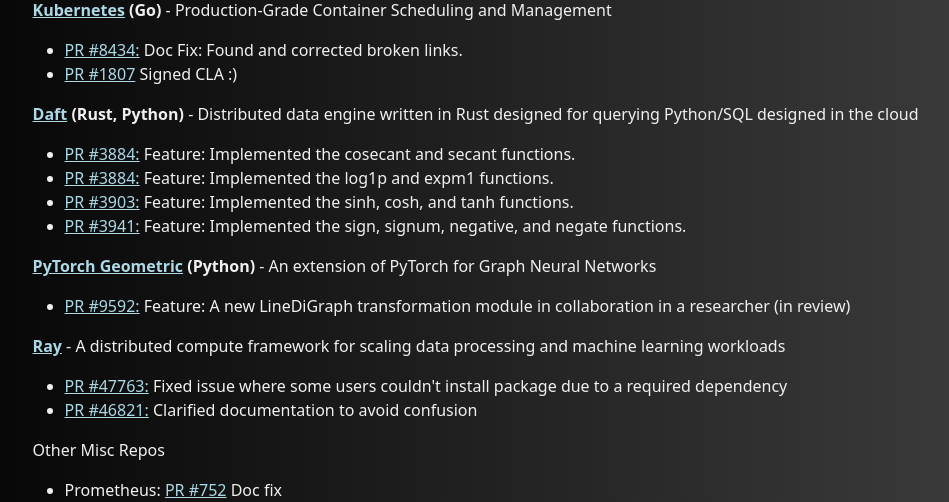
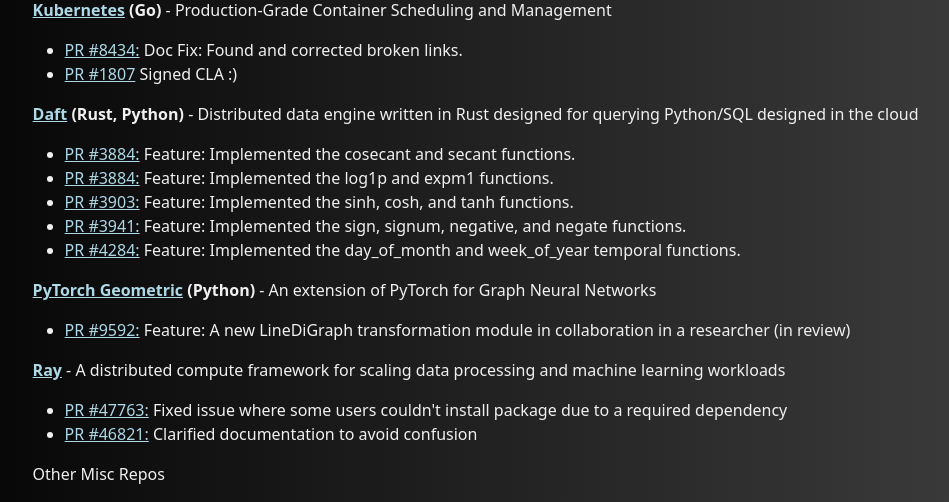
Before and after one commit to petern48/petern48-io, a Flask app: page /open-source in a window 1280 px wide. Shown: the part 867-1369 px from the top of the page, without its empty margins (151-1100 px from the left). Run offline with Flask 3, Linux system fonts and the light colour scheme.

Commit message:
Add daft pr

```diff
--- a/templates/open-source.html
+++ b/templates/open-source.html
@@ -142,6 +142,10 @@
                 <a href="https://github.com/Eventual-Inc/Daft/pull/3941" target="_blank">PR #3941:</a>
                 Feature: Implemented the sign, signum, negative, and negate functions.
             </li>
+            <li>
+                <a href="https://github.com/Eventual-Inc/Daft/pull/4284" target="_blank">PR #4284:</a>
+                Feature: Implemented the day_of_month and week_of_year temporal functions.
+            </li>
         </ul>
         <p>
             <strong><a href="https://github.com/pyg-team/pytorch_geometric" target="_blank">PyTorch Geometric</a> (Python)</strong> - An extension of PyTorch for Graph Neural Networks
```
